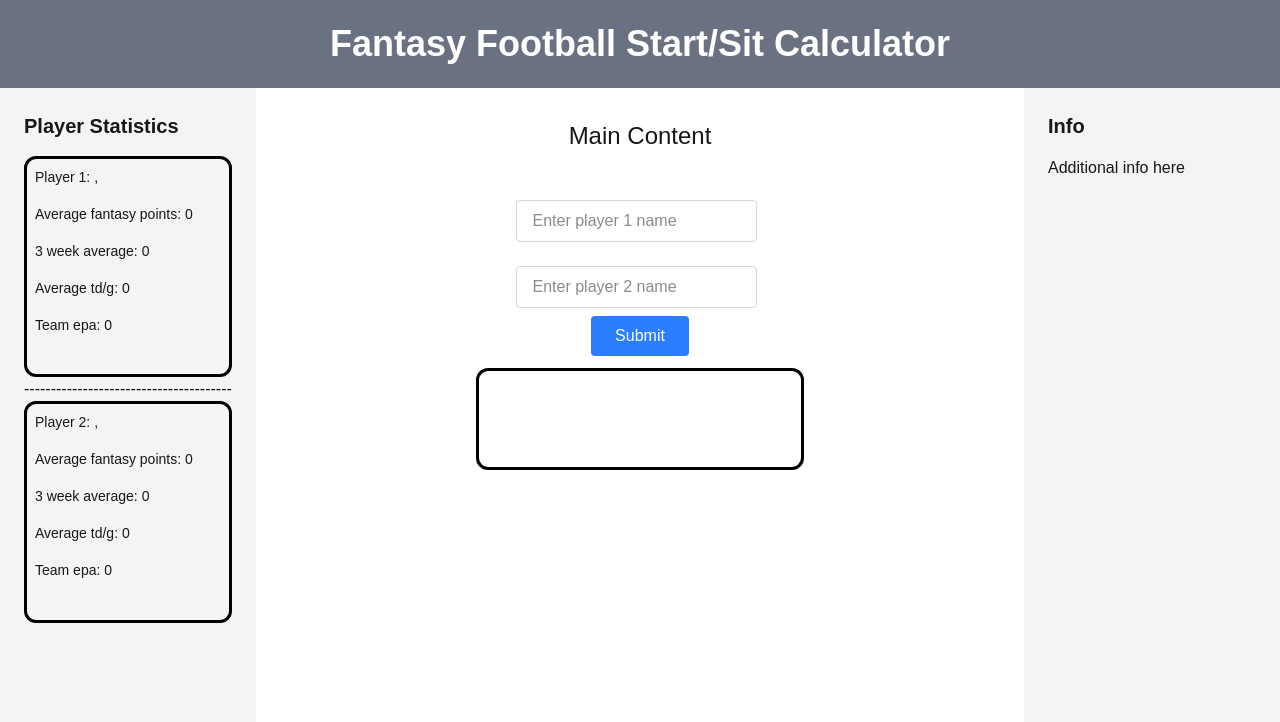
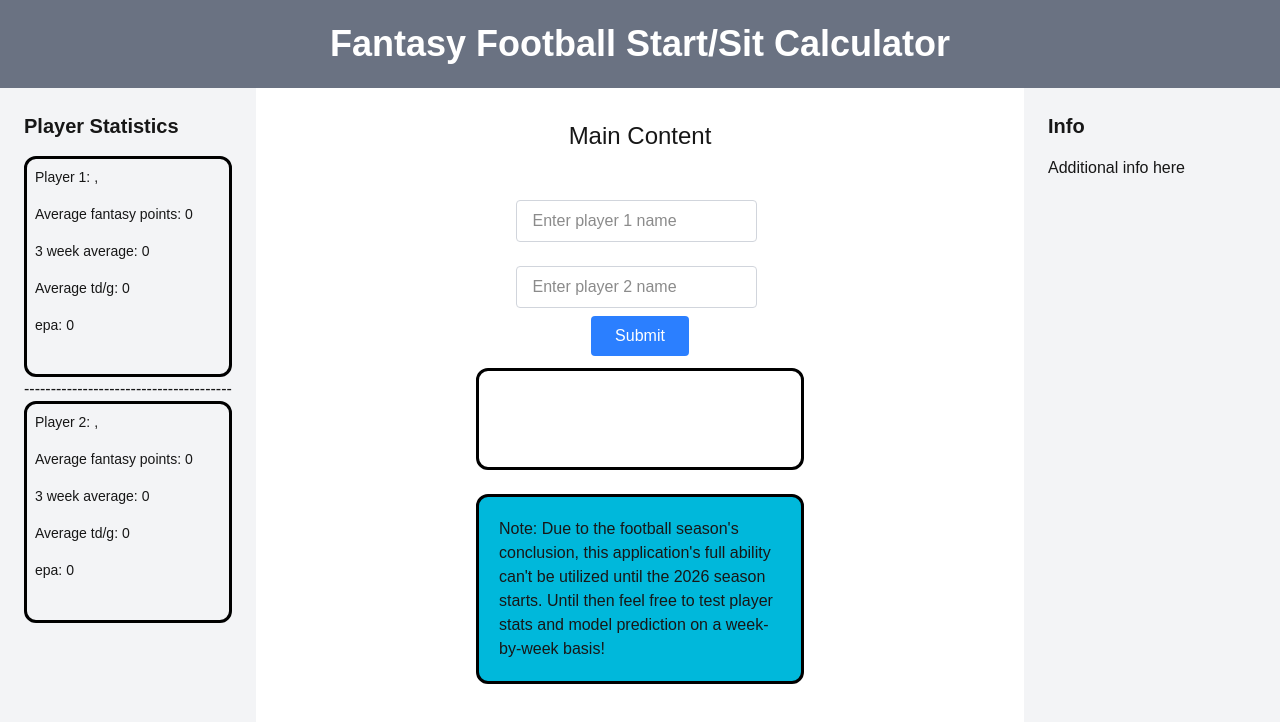
Before and after one commit to Matthew-Vanhoomissen/Fantasy-Football, a Next.js app in the folder frontend/: page / in a window 1280 px wide. Shown: the top 722 px of the page. Built offline with nearby package versions, Linux system fonts and the light colour scheme.

Commit message:
finished basic message styling

```diff
--- a/frontend/app/page.tsx
+++ b/frontend/app/page.tsx
@@ -8,6 +8,7 @@ export default function Home() {
   const [player2, setPlayer2] = useState("");
 
   const [testing, setTesting] = useState("");
+  const [confidence, setConfidence] = useState("")
 
   const [avgFP1, setAvgFP1] = useState(0)
   const [momentum1, setMomentum1] = useState(0)
@@ -36,6 +37,7 @@ export default function Home() {
     const data = await res.json();
     if(data.status === 'failed' || data.data === null) {
       setTesting("No player found")
+      setConfidence("")
     }
     else {
       setAvgFP1(data.display1['average_fantasy_points'].toFixed(2))
@@ -56,6 +58,7 @@ export default function Home() {
         setPosStat1("")
       }
       setEpa1(data.display1['epa_per_play'].toFixed(2))
+      setTeam1(data.display1['team'])
       //------------------------------------------------------------
       setAvgFP2(data.display2['average_fantasy_points'].toFixed(2))
       setPosition2(data.display2['position'])
@@ -76,11 +79,13 @@ export default function Home() {
       }
       setEpa2(data.display2['epa_per_play'].toFixed(2))
       if(data.data['recommended_player'] === 1) {
-        setTesting(player1)
+        setTesting("We recommend player " + player1 + ",")
       }
       else {
-        setTesting(player2)
+        setTesting("We recommend player" + player2 + ",")
       }
+      setTeam2(data.display2['team'])
+      setConfidence(" with a confidence " + (data.data['confidence']).toFixed(2) + " percent")
 
     }
   }
@@ -101,7 +106,7 @@ export default function Home() {
             <p className="p-2">Average fantasy points: {avgFP1}</p>
             <p className="p-2">3 week average: {momentum1}</p>
             <p className="p-2">Average td/g: {td1}</p>
-            <p className="p-2">Team epa: {epa1}</p>
+            <p className="p-2">{team1} epa: {epa1}</p>
             <p className="p-2">{posStat1}</p>
           </div>
           <p>---------------------------------------</p>
@@ -110,7 +115,7 @@ export default function Home() {
             <p className="p-2">Average fantasy points: {avgFP2}</p>
             <p className="p-2">3 week average: {momentum2}</p>
             <p className="p-2">Average td/g: {td2}</p>
-            <p className="p-2">Team epa: {epa2}</p>
+            <p className="p-2">{team2} epa: {epa2}</p>
             <p className="p-2">{posStat2}</p>
           </div>
         </aside>
@@ -141,7 +146,11 @@ export default function Home() {
             Submit
           </button>
           <div className="w-1/2 p-3 mx-auto">
-            <p className="text-xl p-12 border-3 border-black rounded-xl">{testing}</p>
+            <p className="text-xl p-12 border-3 border-black rounded-xl">{testing}{confidence}</p>
+          </div>
+          <div className="w-1/2 p-3 mx-auto">
+            <p className="text-l p-5 border-3 border-black rounded-xl bg-cyan-500 text-left">Note: Due to the football season's conclusion, this application's full ability can't be
+              utilized until the 2026 season starts. Until then feel free to test player stats and model prediction on a week-by-week basis!</p>
           </div>
 
         </main>
```
Also changed, not shown: 1 other file (tests, documents, lock files or other folders).
